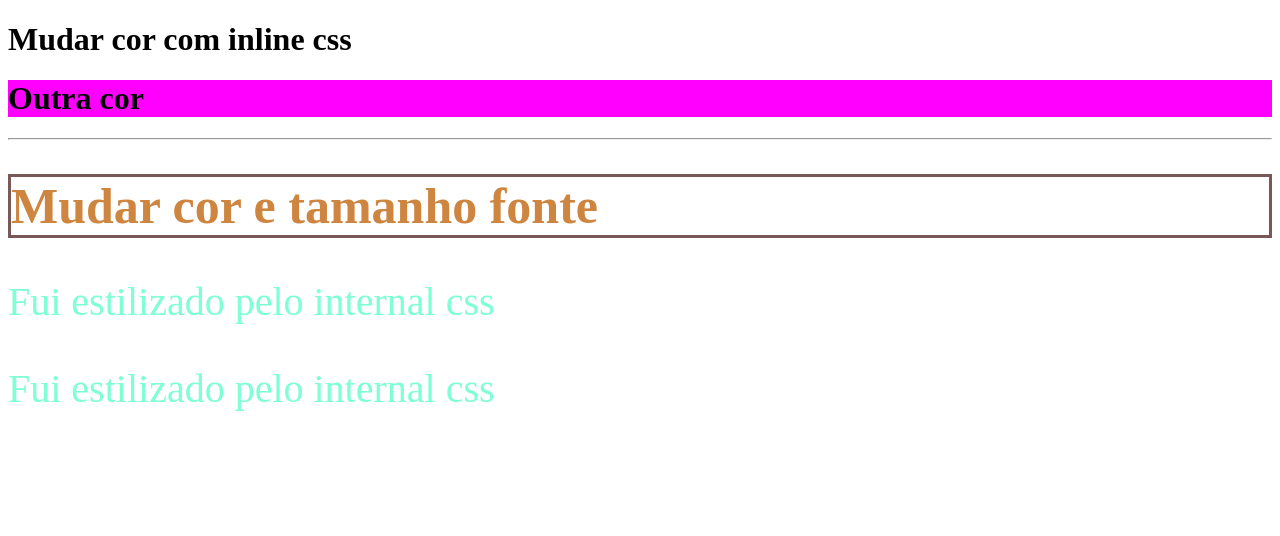
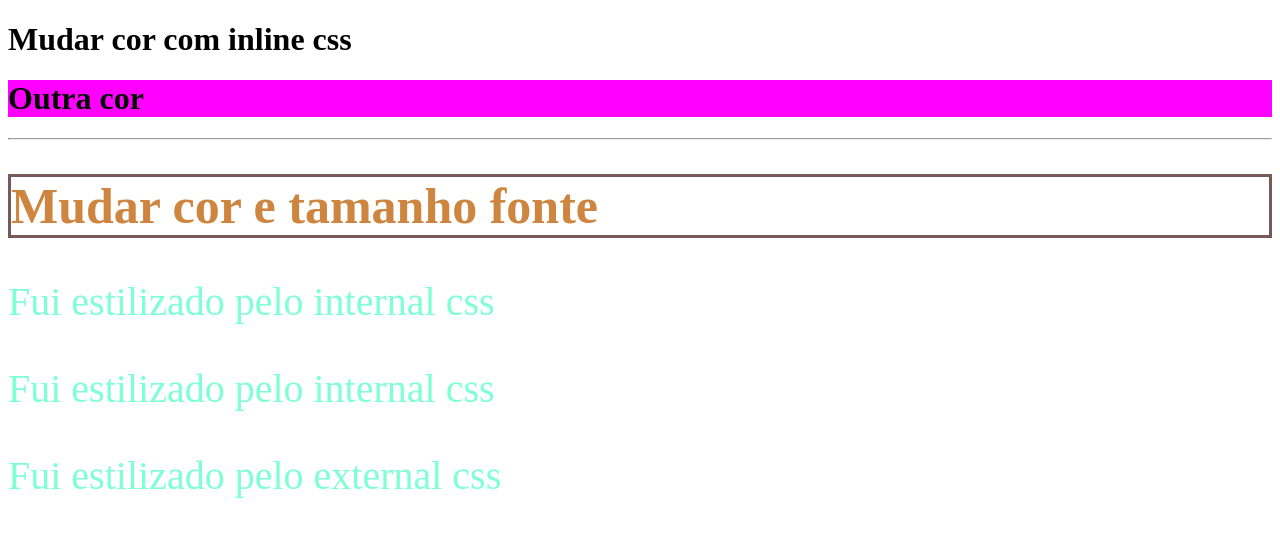
Before and after one commit to Gus1001/11-03-html, a plain HTML site: page index.html in a window 1280 px wide. Drawn offline with Linux system fonts and the light colour scheme.

Commit message:
external css

```diff
--- a/CSS/style.css
+++ b/CSS/style.css
@@ -1,3 +1,8 @@
 /* body {
     background-color: magenta;
 } */
+
+p{
+    color:aquamarine;
+    font-size: 80px;
+}
--- a/index.html
+++ b/index.html
@@ -25,5 +25,11 @@
     <p>Fui estilizado pelo internal css</p>
     <p>Fui estilizado pelo internal css</p>
 
+    <!-- 04 External css -->
+
+    <p>Fui estilizado pelo external css</p>
+
+
+
 </body>
 </html>
```
